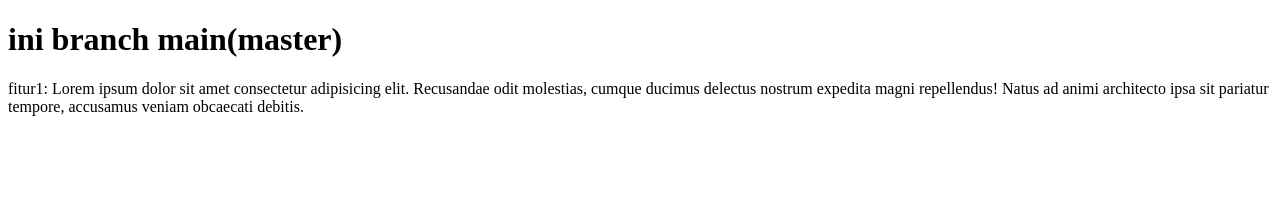
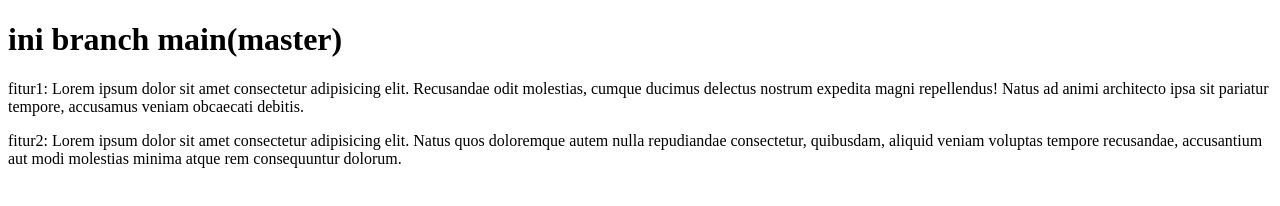
Before and after one commit to yuniaremeilia2048/task1GIT, a plain HTML site: page index.html in a window 1280 px wide. Drawn offline with Linux system fonts and the light colour scheme.

Commit message:
add tag p for fitur2 text

```diff
--- a/index.html
+++ b/index.html
@@ -9,5 +9,6 @@
 <body>
     <h1>ini branch main(master)</h1>
     <p>fitur1: Lorem ipsum dolor sit amet consectetur adipisicing elit. Recusandae odit molestias, cumque ducimus delectus nostrum expedita magni repellendus! Natus ad animi architecto ipsa sit pariatur tempore, accusamus veniam obcaecati debitis.</p>
+    <p>fitur2: Lorem ipsum dolor sit amet consectetur adipisicing elit. Natus quos doloremque autem nulla repudiandae consectetur, quibusdam, aliquid veniam voluptas tempore recusandae, accusantium aut modi molestias minima atque rem consequuntur dolorum.</p>
 </body>
 </html>
```
